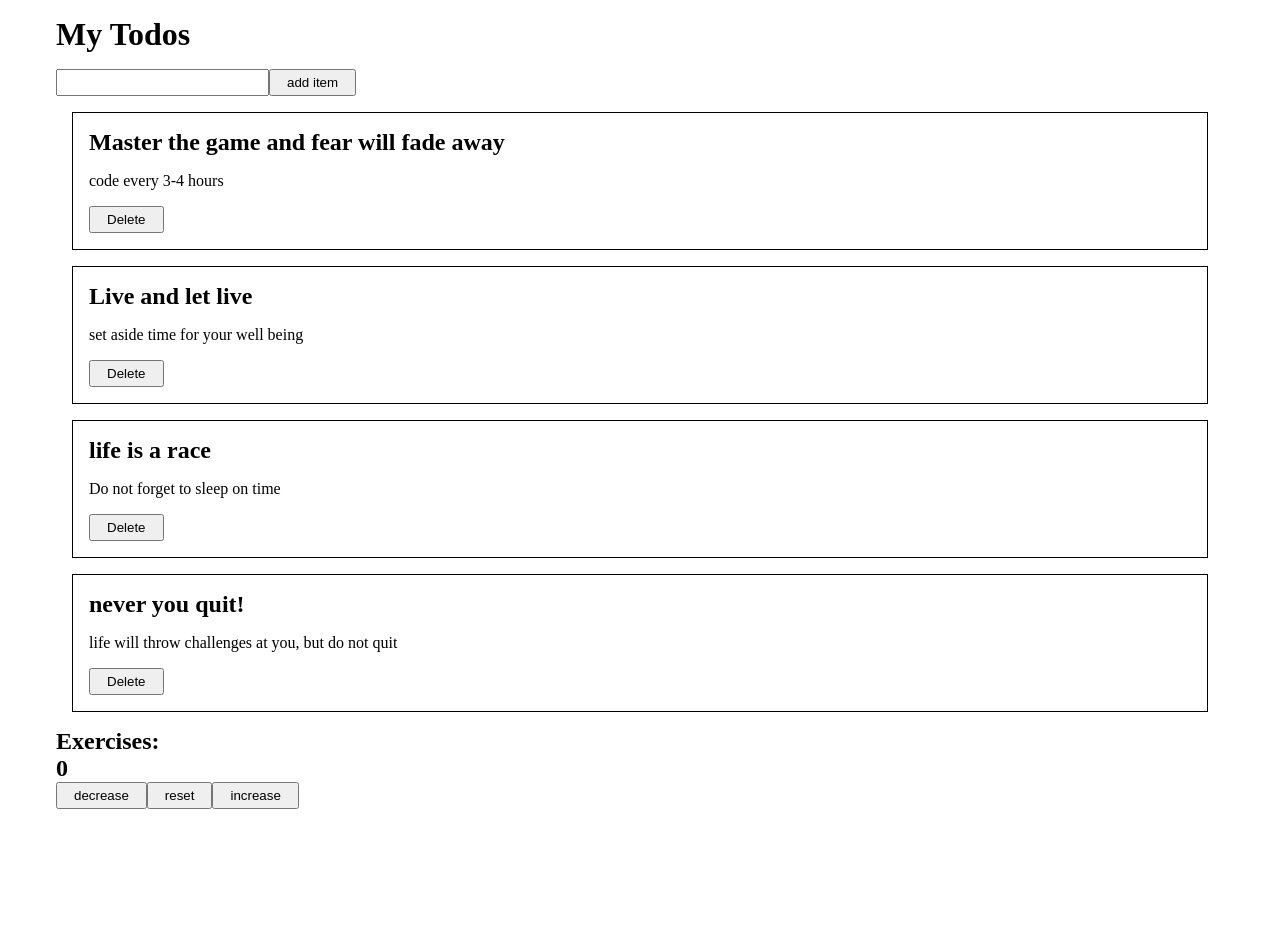
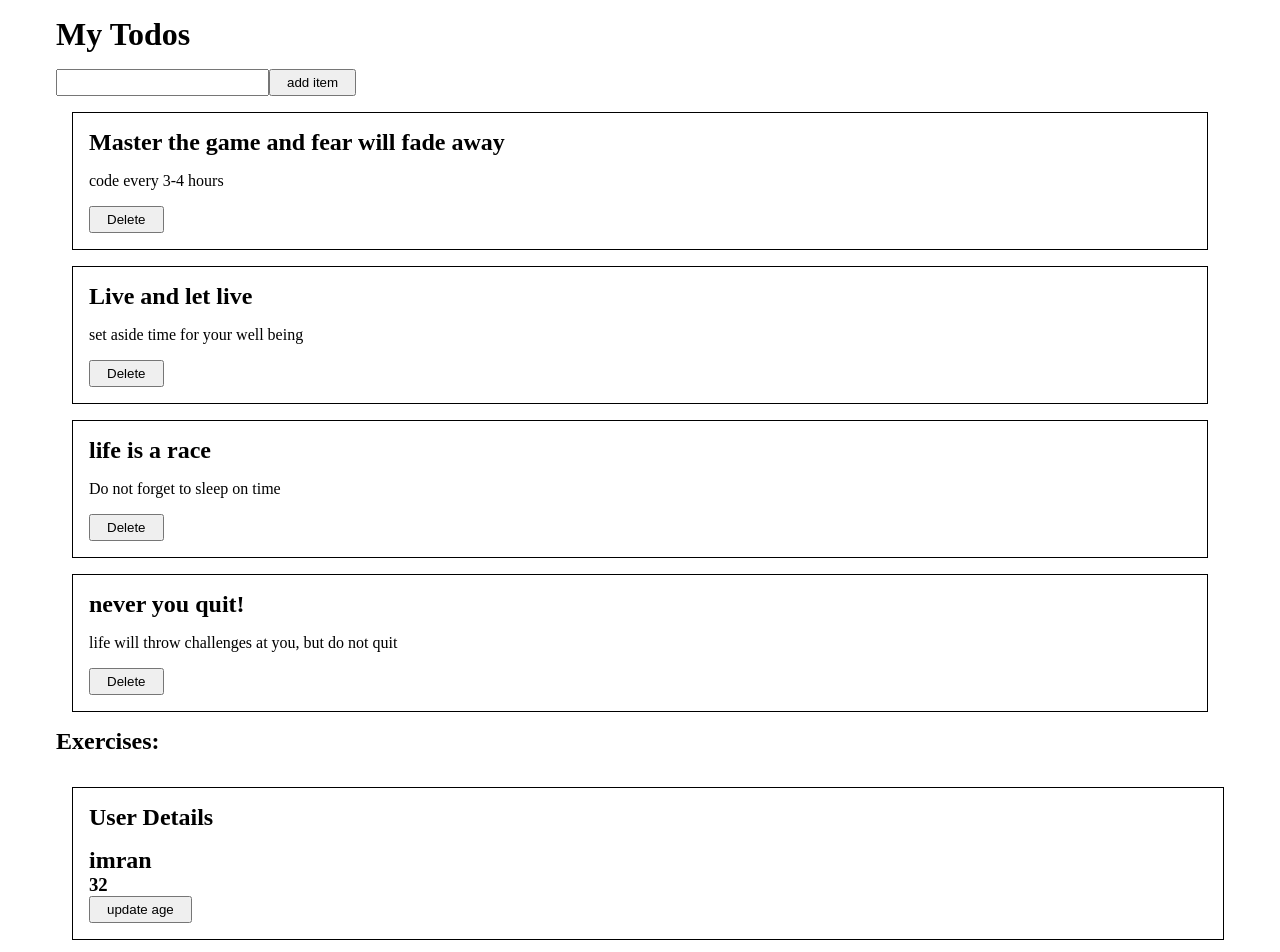
Before and after one commit to emmeiwhite/react-19-2025, a React (Vite) app: page / in a window 1280 px wide. Shown: the top 952 px of the page. Before the commit the page ends 825 px from the top, so only its background shows below. Built offline with nearby package versions, Linux system fonts and the light colour scheme.

Commit message:
react-2025 exercise-2, object state update - non-mutable

```diff
--- a/src/components/Exercises.jsx
+++ b/src/components/Exercises.jsx
@@ -1,5 +1,5 @@
 import { useState } from 'react'
-
+/*
 const Exercises = () => {
   // 1. counter example
   const [count, setCount] = useState(0)
@@ -26,4 +26,28 @@ const Exercises = () => {
     </>
   )
 }
+  */
+
+function Exercises() {
+  const [user, setUser] = useState({ name: 'imran', age: 32 })
+
+  function handleAge() {
+    setUser({
+      ...user,
+      age: user.age + 1
+    })
+  }
+  return (
+    <>
+      <article
+        style={{ marginTop: '2rem', marginLeft: '1rem', padding: '1rem', border: '1px solid' }}>
+        <h1>User Details</h1>
+        <h2>{user.name}</h2>
+        <h3>{user.age}</h3>
+
+        <button onClick={handleAge}>update age</button>
+      </article>
+    </>
+  )
+}
 export default Exercises
```
